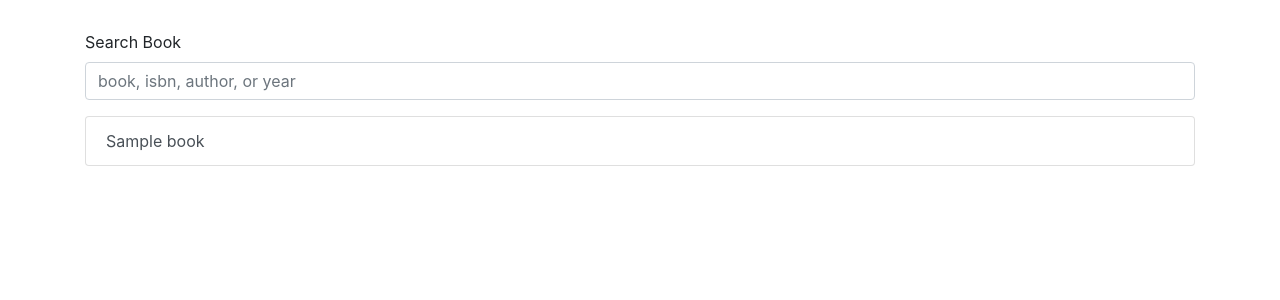
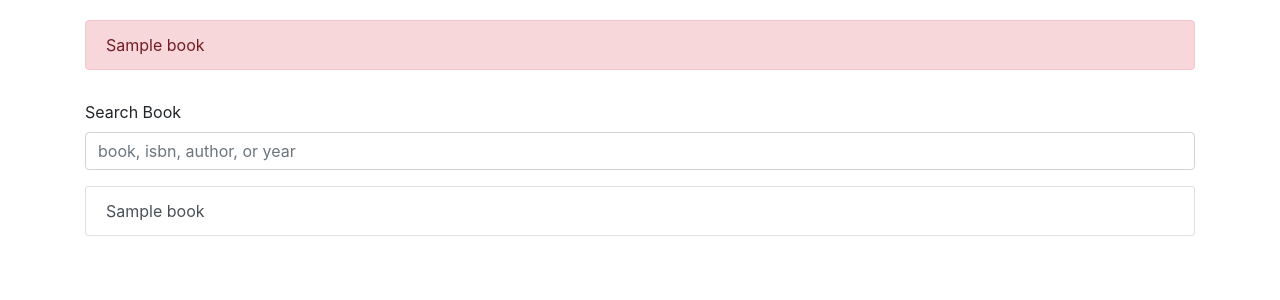
Before and after one commit to nindroz/decentreads, a Flask app: template project1/templates/loggedIn.html in a window 1280 px wide. Shown: the part 56-356 px from the top of the page. Run offline with Flask 2, Linux system fonts and the light colour scheme; the template is opened without the code that fills it: most values are stand-ins (such as "Sample title", 1, 10 or a date in 2020); some libraries are stand-ins or nearby versions.

Commit message:
final commits

```diff
--- a/project1/application.py
+++ b/project1/application.py
@@ -41,6 +41,7 @@ def registersuc():
     db.execute("INSERT INTO registry (username,password) VALUES (:username,:password)",{"username":username,"password":password})
     db.commit()
     return redirect('/')
+
 #lets user login
 @app.route('/login', methods = ['POST'])
 def login():
@@ -60,6 +61,7 @@ def login():
 
 @app.route("/logout")
 def logout():
+
     #ends session
     session.pop("user",None)
     return redirect('/')
@@ -75,15 +77,17 @@ def user():
 
 @app.route('/search', methods = ['POST'])
 def search():
-
     #searches for book
     query= str(request.form.get("query"))
+
+    #sets book variable
+    book=None
 
     #looks for author, year, title, and isbn with partial search
     books = db.execute("SELECT * FROM books WHERE lower(isbn) LIKE '%' ||lower(:val)||'%' OR lower(title) LIKE '%' ||lower(:val)||'%' OR lower(author) LIKE '%' ||lower(:val)||'%' OR  lower(year) LIKE '%' ||lower(:val)||'%'", {"val":query}).fetchall()
     if(not books):
-        return "does not exist"
-    return render_template("loggedIn.html",books=books)
+        book="No books returned"
+    return render_template("loggedIn.html",books=books,book=book)
 
 @app.route('/book/<isbn>', methods = ["GET","POST"])
 def book(isbn):
--- a/project1/templates/loggedIn.html
+++ b/project1/templates/loggedIn.html
@@ -12,7 +12,11 @@ user
 </nav>
 {% endblock %}
 {% block body %}
-
+{% if book %}
+    <div class="alert alert-danger" role="alert" style="margin-top:20px;">
+        {{book}}
+    </div>
+{% endif %}
 <form action="{{url_for('search')}}" method="post" style="margin-top:30px;">
     <div class="form-group">
         <label for="query">Search Book</label>
```
